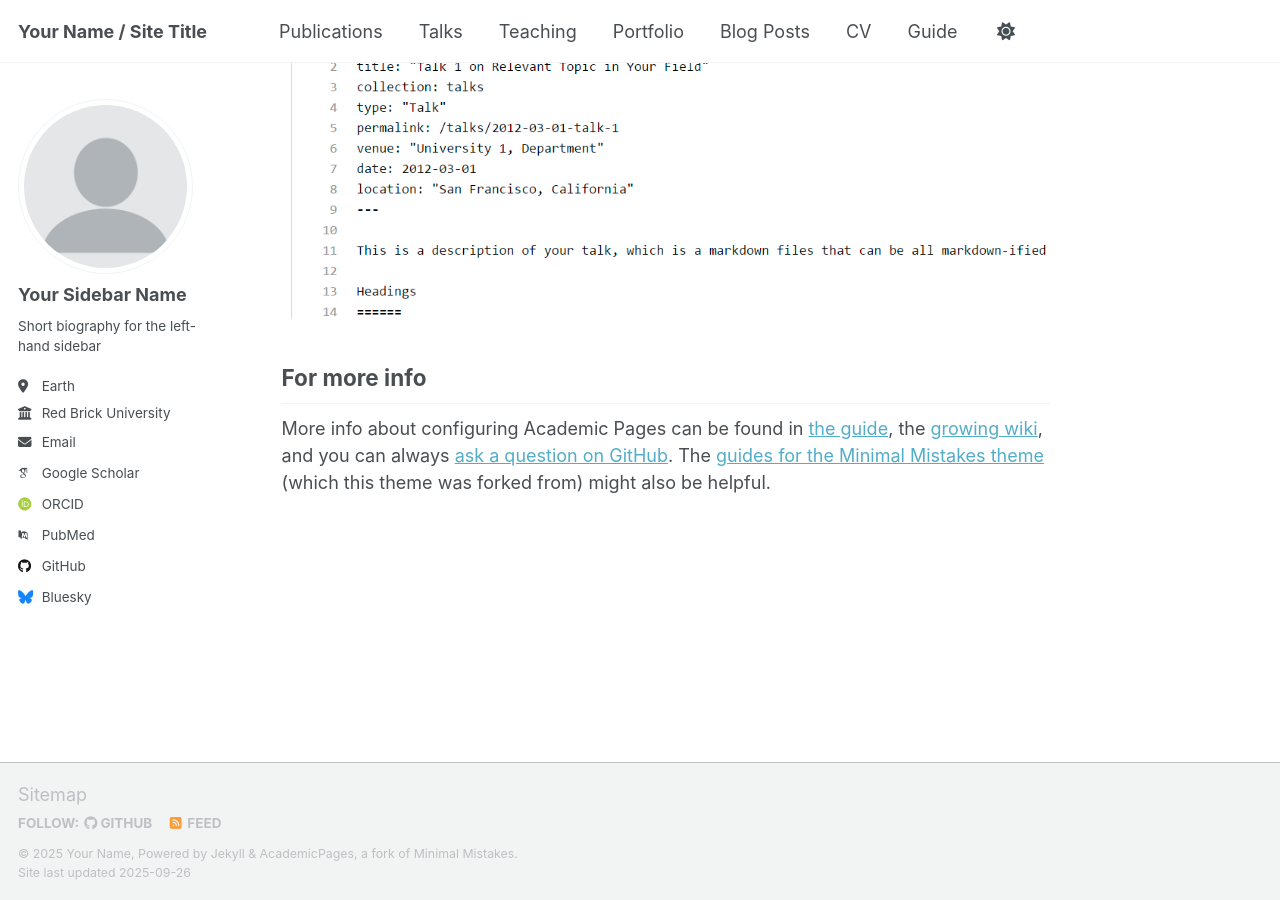
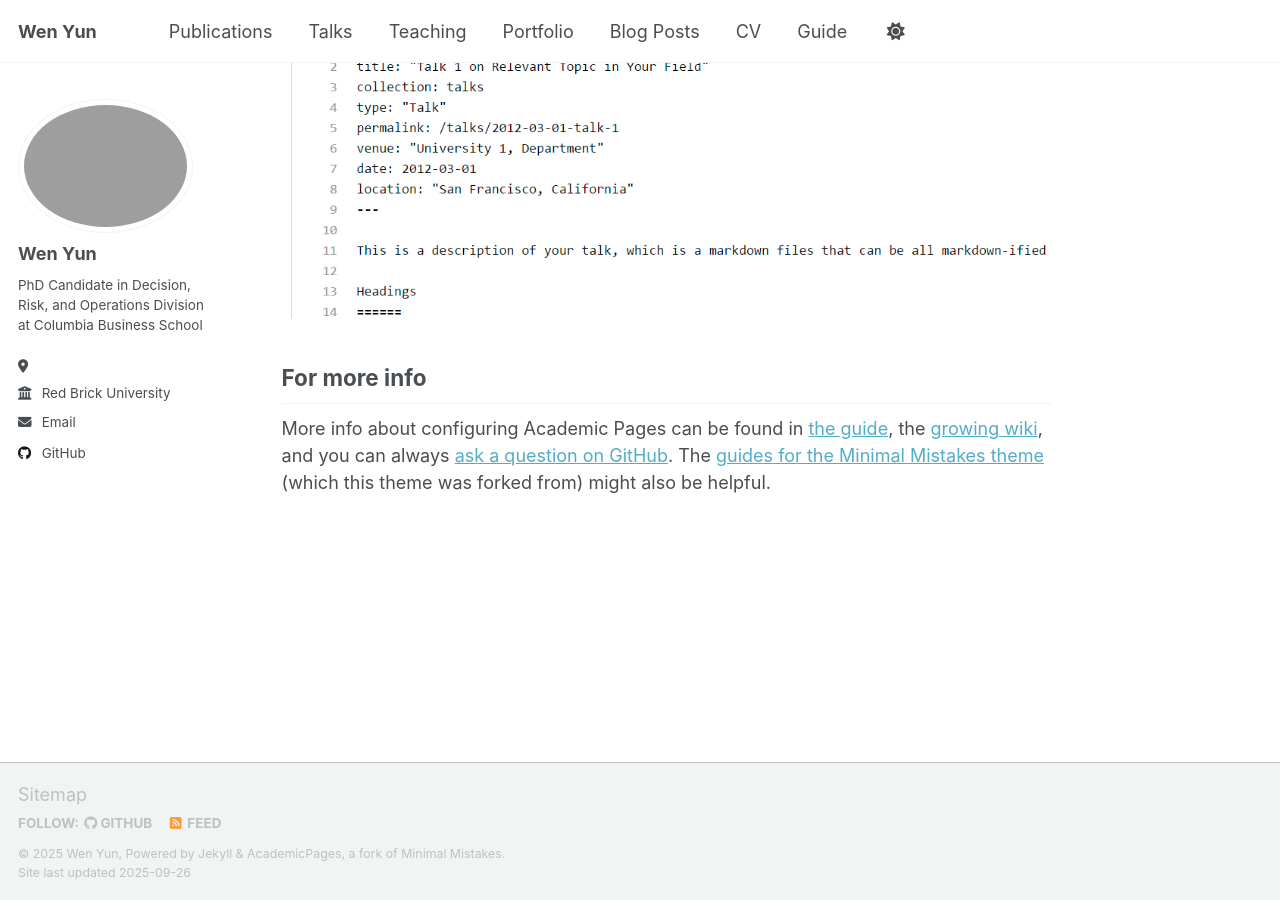
Before and after one commit to wenyun0/wenyun0.github.io, a Jekyll site: the page built from _pages/about.md, in a window 1280 px wide and 900 px high, scrolled down 2880 px. Built offline with Jekyll 4.4.1, drawn with Linux system fonts in a browser that asks for light colours; some web fonts are replaced; a script that is not in the unit is left out.

Commit message:
Update _config.yml

```diff
--- a/_config.yml
+++ b/_config.yml
@@ -9,11 +9,11 @@
 # Basic Site Settings
 locale                   : "en-US"
 site_theme               : "default" # Currently available options are "default", "air"
-title                    : "Your Name / Site Title"
+title                    : "Wen Yun"
 title_separator          : "-"
-name                     : &name "Your Name"
-description              : &description "Your Name's academic portfolio"   # Update this with a general description of your site, this is the default if not overridden by a page
-url                      : https://academicpages.github.io # The base hostname & protocol for your site e.g. "https://[your GitHub username].github.io",
+name                     : &name "Wen Yun"
+description              : &description "PhD Candidate in Decision, Risk, and Operations Division at Columbia Business School"   # Update this with a general description of your site, this is the default if not overridden by a page
+url                      : https://wenyun0.github.io # The base hostname & protocol for your site e.g. "https://[your GitHub username].github.io",
                                                            # or if you already have some other page hosted on Github then use "https://[your GitHub username].github.io/[Your Repo Name]"
 baseurl                  : "" # the subpath of your site, e.g. "/blog"
 repository               : "academicpages/academicpages.github.io"
@@ -23,24 +23,24 @@ repository               : "academicpages/academicpages.github.io"
 #               Additional customization can be done by editing /_includes/author-profile.html
 author:
   # Biographic information
-  avatar           : "profile.png"
-  name             : "Your Sidebar Name"
+  avatar           : #"profile.png"
+  name             : "Wen Yun"
   pronouns         : # example: "she/her"
-  bio              : "Short biography for the left-hand sidebar"
-  location         : "Earth"
+  bio              : "PhD Candidate in Decision, Risk, and Operations Division at Columbia Business School"
+  location         : ""
   employer         : "Red Brick University"
   uri              : # URL
-  email            : "none@example.org"
+  email            : "wen.yun@gsb.columbia.edu"
 
   # Academic websites
   academia         : # URL
   arxiv            : # URL - Update with the correct link to your profile
-  googlescholar    : "https://scholar.google.com/citations?user=PS_CX0AAAAAJ"
+  googlescholar    : #"https://scholar.google.com/citations?user=PS_CX0AAAAAJ"
   inspire-hep      : # URL
   impactstory      : # URL
-  orcid            : "http://orcid.org/yourorcidurl"
+  orcid            : #"http://orcid.org/yourorcidurl"
   semantic         : # URL
-  pubmed           : "https://www.ncbi.nlm.nih.gov/pubmed/?term=john+snow"
+  pubmed           : #"https://www.ncbi.nlm.nih.gov/pubmed/?term=john+snow"
   researchgate     : # URL
   scopus           : # URL
 
@@ -54,7 +54,7 @@ author:
 
   # Social media
   artstation       : # Username
-  bluesky          : "bsky.app" # Replace this with you Bluesky username
+  bluesky          : #"bsky.app" # Replace this with you Bluesky username
   facebook         : # Username
   flickr           : # Username
   foursquare       : # Username
@@ -81,12 +81,14 @@ author:
 
 # Publication Category - The following the list of publication categories and their headings
 publication_category:
-  books:
-    title: 'Books'
-  manuscripts:
-    title: 'Journal Articles'
-  conferences:
-    title: 'Conference Papers'
+  research:
+    title: 'Research'
+  #books:
+  #  title: 'Books'
+  #manuscripts:
+  #  title: 'Journal Articles'
+  #conferences:
+  #  title: 'Conference Papers'
 
 # Site Settings
 teaser                   :  # filename of teaser fallback teaser image placed in /images/ for social media previews
```
